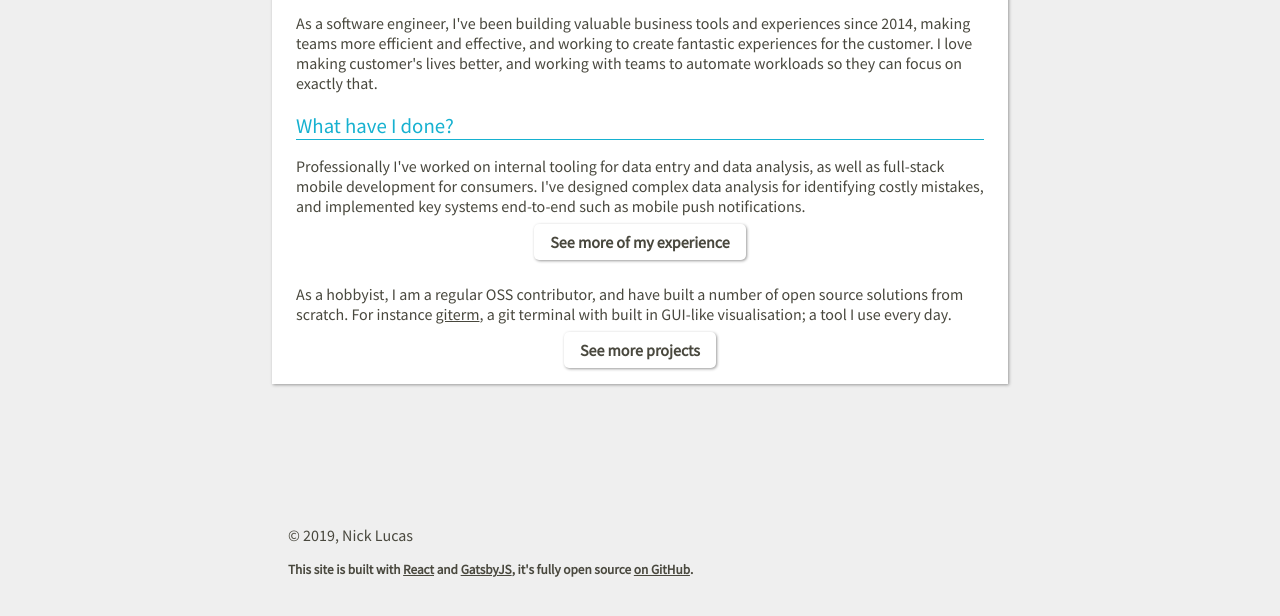
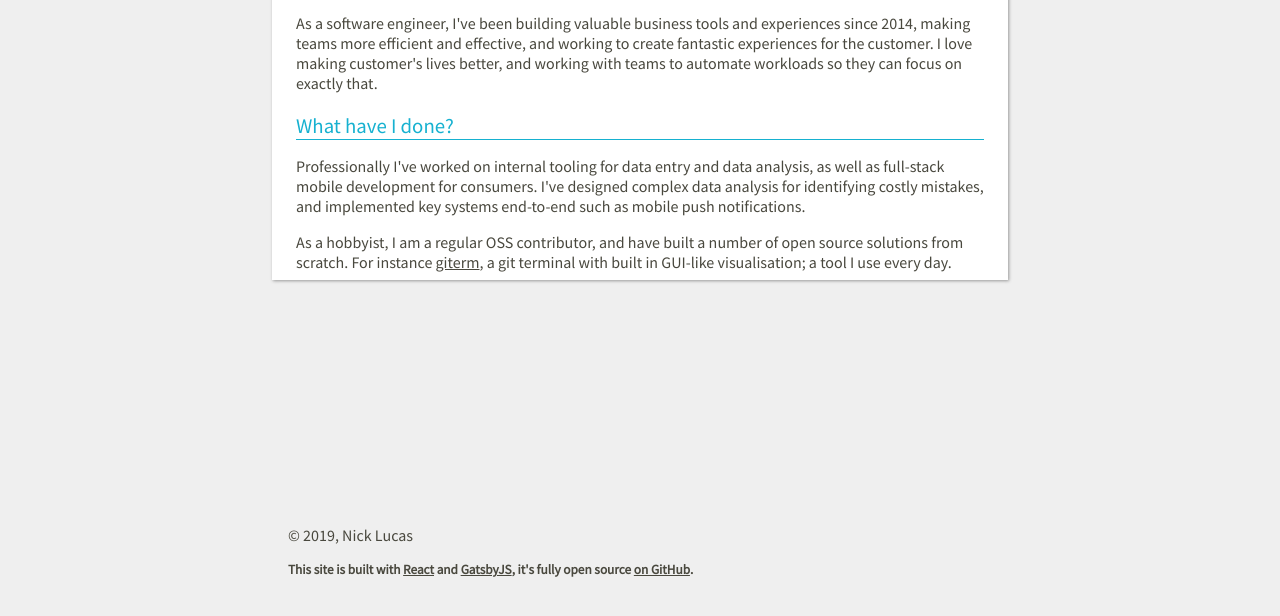
Before and after one commit to Nick-Lucas/nicklucas.co.uk, a Gatsby site: page /home in a window 1280 px wide. Shown: the part 174-790 px from the top of the page. Built offline with nearby package versions, Linux system fonts and the light colour scheme; Gatsby itself is replaced by a stand-in of ours.

Commit message:
Remove CTA buttons on homepage

```diff
--- a/src/pages/home.js
+++ b/src/pages/home.js
@@ -37,7 +37,7 @@ const Home = () => {
           implemented key systems end-to-end such as mobile push notifications.
         </p>
 
-        <Button to="/roles/">See more of my experience</Button>
+        {/* <Button to="/roles/">See more of my experience</Button> */}
 
         <p>
           As a hobbyist, I am a regular OSS contributor, and have built a number
@@ -53,7 +53,7 @@ const Home = () => {
           every day.
         </p>
 
-        <Button to="/projects/">See more projects</Button>
+        {/* <Button to="/projects/">See more projects</Button> */}
 
         <Spacer size="small" />
       </Section>
```
